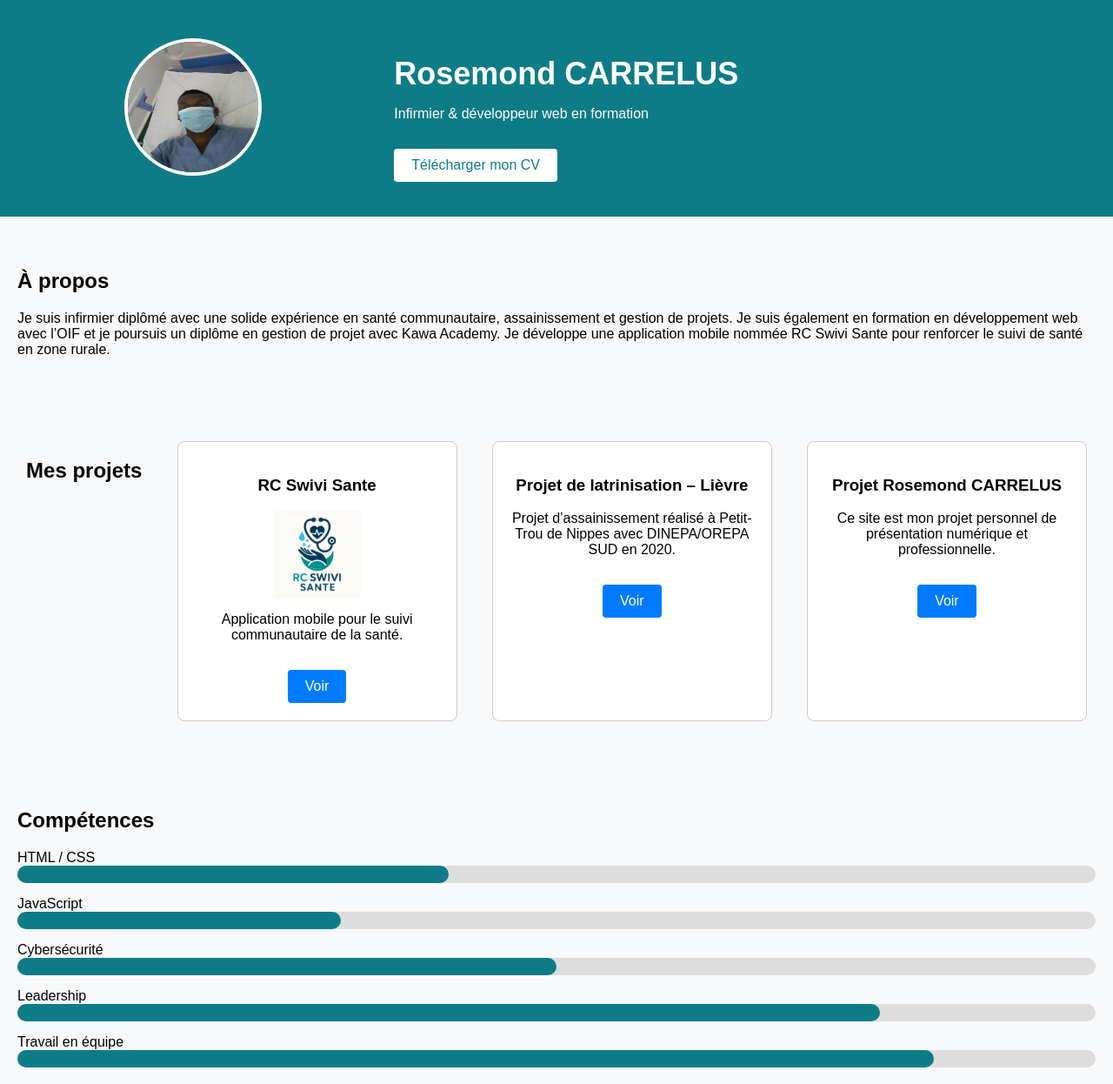
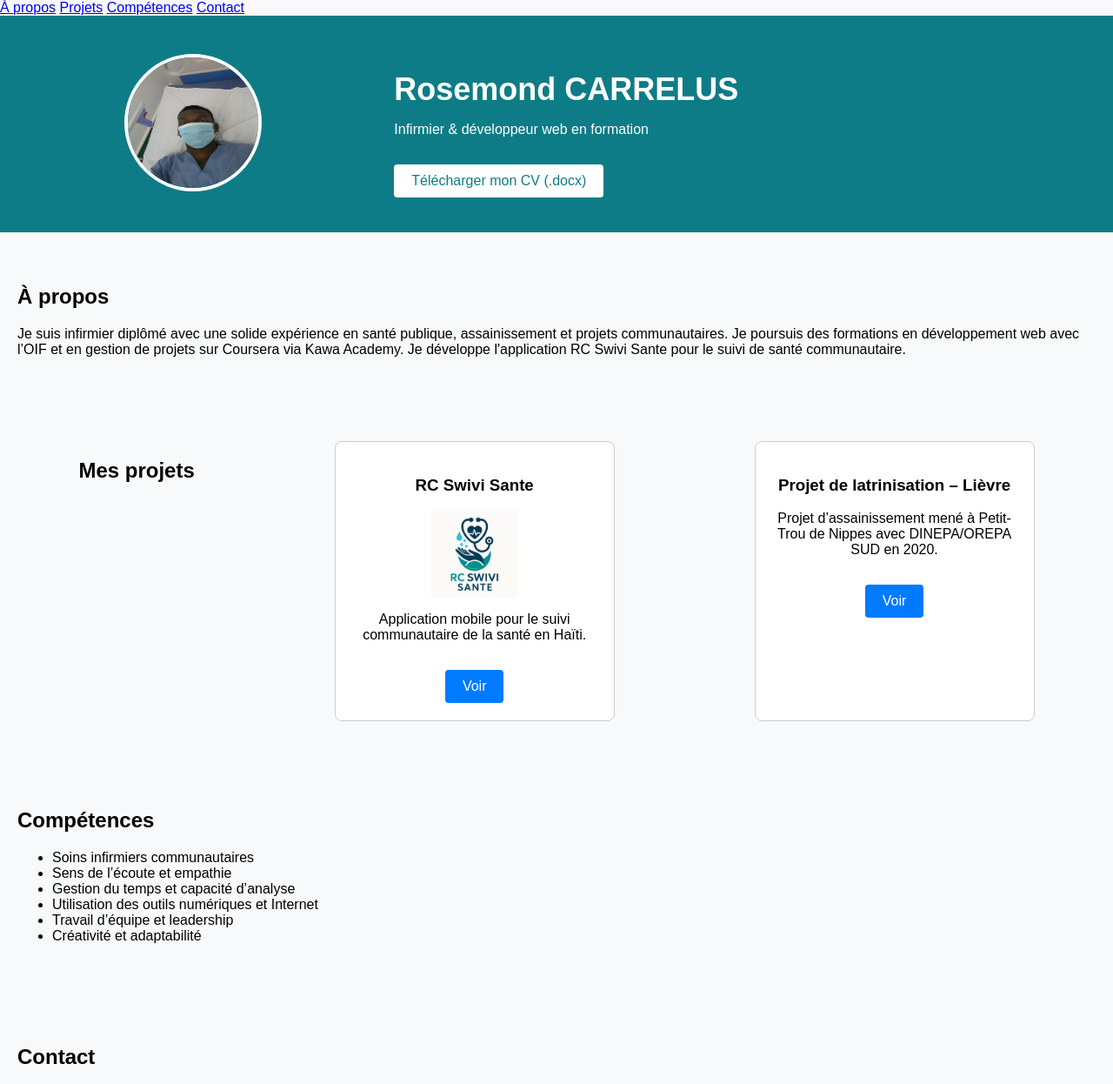
Before and after one commit to Brown300/PORTFOLIO-ROSEMOND-, a plain HTML site: page index.html in a window 1280 px wide. Shown: the top 1246 px of the page at 87% size. Drawn offline with Linux system fonts and the light colour scheme.

Commit message:
Add files via upload

```diff
--- a/index.html
+++ b/index.html
@@ -6,55 +6,61 @@
   <meta name="viewport" content="width=device-width, initial-scale=1.0"/>
   <title>Rosemond CARRELUS - Portfolio</title>
   <link rel="stylesheet" href="style.css" />
+  <script defer src="script.js"></script>
 </head>
 <body>
+
+  <nav class="navbar">
+    <a href="#about">À propos</a>
+    <a href="#projects">Projets</a>
+    <a href="#skills">Compétences</a>
+    <a href="#contact">Contact</a>
+  </nav>
 
   <header class="hero">
     <div class="hero-left">
       <img src="profile.jpg" alt="Photo de Rosemond CARRELUS" class="profile-pic" />
     </div>
     <div class="hero-right">
-      <h1>Rosemond CARRELUS</h1>
+      <h1 class="bleu">Rosemond CARRELUS</h1>
       <p>Infirmier & développeur web en formation</p>
-      <a href="cv_rosemond_carrelus.pdf" class="btn">Télécharger mon CV</a>
+      <a href="cv_rosemond_carrelus.docx" download class="btn">Télécharger mon CV (.docx)</a>
     </div>
   </header>
 
-  <section class="about">
+  <section class="about" id="about">
     <h2>À propos</h2>
-    <p>Je suis infirmier diplômé avec une solide expérience en santé communautaire, assainissement et gestion de projets. Je suis également en formation en développement web avec l’OIF et je poursuis un diplôme en gestion de projet avec Kawa Academy. Je développe une application mobile nommée RC Swivi Sante pour renforcer le suivi de santé en zone rurale.</p>
+    <p>Je suis infirmier diplômé avec une solide expérience en santé publique, assainissement et projets communautaires. Je poursuis des formations en développement web avec l’OIF et en gestion de projets sur Coursera via Kawa Academy. Je développe l'application RC Swivi Sante pour le suivi de santé communautaire.</p>
   </section>
 
-  <section class="projects">
+  <section class="projects" id="projects">
     <h2>Mes projets</h2>
     <div class="project-card">
       <h3>RC Swivi Sante</h3>
       <img src="logo_rc_swivi_sante.png" alt="Logo RC Swivi Sante" class="logo" />
-      <p>Application mobile pour le suivi communautaire de la santé.</p>
+      <p>Application mobile pour le suivi communautaire de la santé en Haïti.</p>
       <a href="logo_rc_swivi_sante.png" class="btn-blue" target="_blank">Voir</a>
     </div>
     <div class="project-card">
       <h3>Projet de latrinisation – Lièvre</h3>
-      <p>Projet d’assainissement réalisé à Petit-Trou de Nippes avec DINEPA/OREPA SUD en 2020.</p>
-      <a href="#" class="btn-blue">Voir</a>
-    </div>
-    <div class="project-card">
-      <h3>Projet Rosemond CARRELUS</h3>
-      <p>Ce site est mon projet personnel de présentation numérique et professionnelle.</p>
+      <p>Projet d’assainissement mené à Petit-Trou de Nippes avec DINEPA/OREPA SUD en 2020.</p>
       <a href="#" class="btn-blue">Voir</a>
     </div>
   </section>
 
-  <section class="skills">
+  <section class="skills" id="skills">
     <h2>Compétences</h2>
-    <div class="skill"><span>HTML / CSS</span><div class="bar"><div class="progress" style="width:40%"></div></div></div>
-    <div class="skill"><span>JavaScript</span><div class="bar"><div class="progress" style="width:30%"></div></div></div>
-    <div class="skill"><span>Cybersécurité</span><div class="bar"><div class="progress" style="width:50%"></div></div></div>
-    <div class="skill"><span>Leadership</span><div class="bar"><div class="progress" style="width:80%"></div></div></div>
-    <div class="skill"><span>Travail en équipe</span><div class="bar"><div class="progress" style="width:85%"></div></div></div>
+    <ul>
+      <li>Soins infirmiers communautaires</li>
+      <li>Sens de l’écoute et empathie</li>
+      <li>Gestion du temps et capacité d’analyse</li>
+      <li>Utilisation des outils numériques et Internet</li>
+      <li>Travail d’équipe et leadership</li>
+      <li>Créativité et adaptabilité</li>
+    </ul>
   </section>
 
-  <section class="contact">
+  <section class="contact" id="contact">
     <h2>Contact</h2>
     <form>
       <input type="text" placeholder="Votre nom" required />
@@ -68,6 +74,7 @@
 
   <footer>
     <p>© 2025 Rosemond CARRELUS — Tous droits réservés.</p>
+    <p>Voir le site en ligne : <a href="https://brown300.github.io/PORTFOLIO-ROSEMOND-/" target="_blank">Cliquez ici</a></p>
   </footer>
 
 </body>
```
